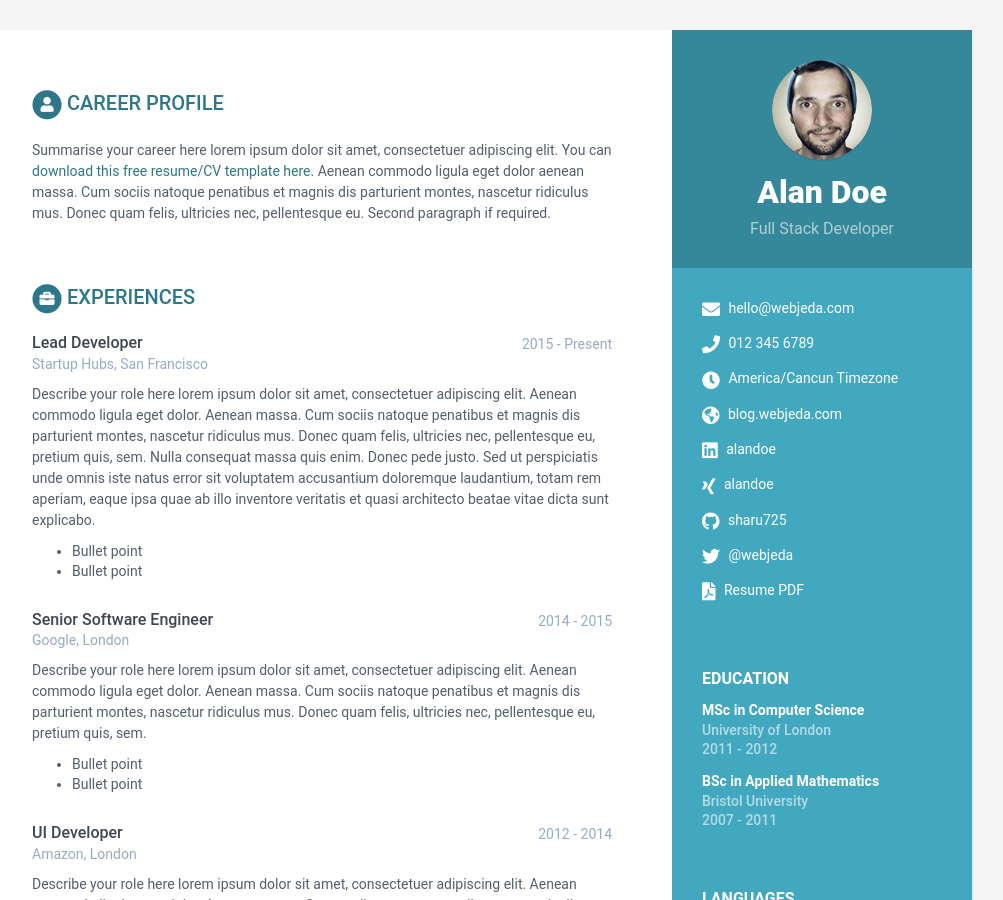
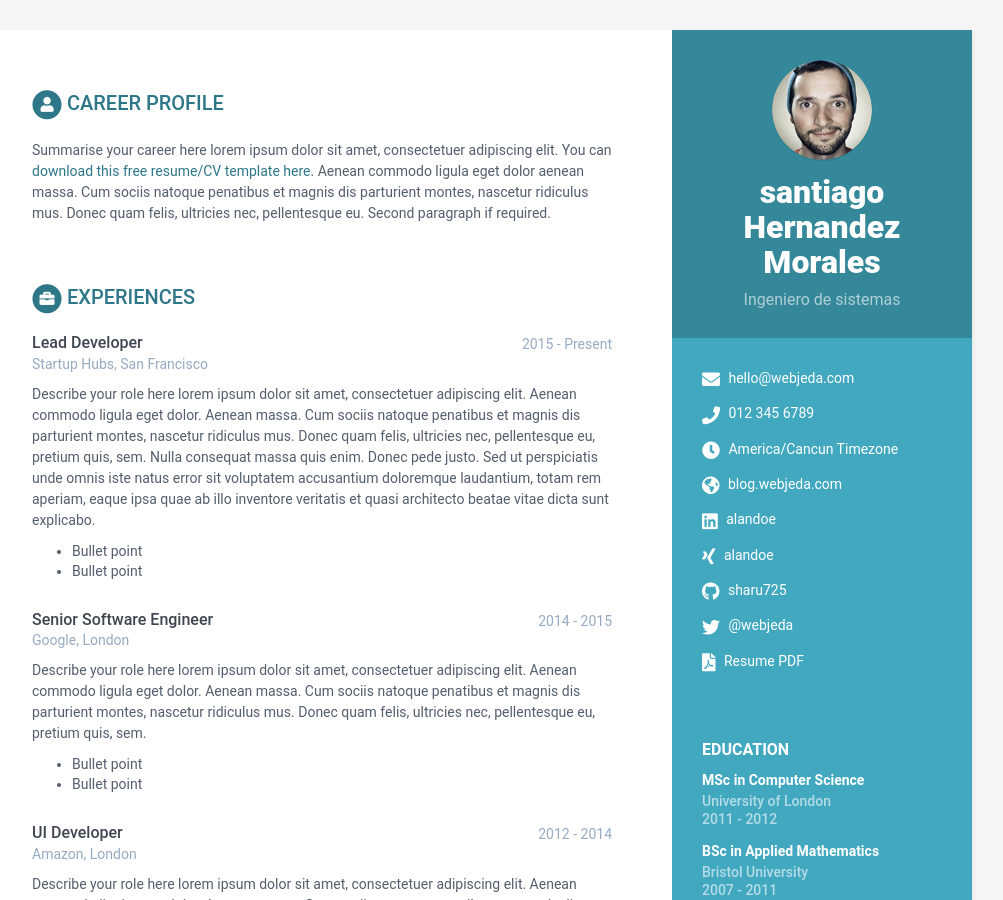
Before and after one commit to santiagohernandezmorales3-collab/Hernandez-cv-2, a Jekyll site: the page built from index.html, in a window 1280 px wide and 900 px high. Shown: the whole window, without its empty margins (168-1171 px from the left). Built offline with Jekyll 4.4.1, drawn with Linux system fonts in a browser that asks for light colours.

Commit message:
Cambiar tag-line por ingeniero de sistemas

```diff
--- a/_data/data.yml
+++ b/_data/data.yml
@@ -8,8 +8,8 @@ sidebar:
     education: True # set to False if you want education in main section instead of in sidebar
 
     # Profile information
-    name: Alan Doe
-    tagline: Full Stack Developer
+    name: santiago Hernandez Morales
+    tagline: Ingeniero de sistemas
     avatar: profile.png  #place a 100x100 picture inside /assets/images/ folder and provide the name of the file below
 
     # Sidebar links
```
